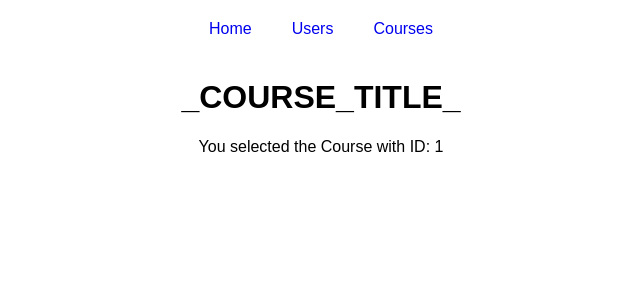
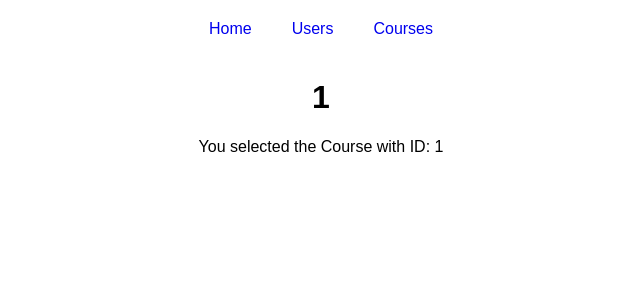
Before and after one commit to GurunathSolanki/react-routing-assignment, a React (Create React App) app: page /1/1 in a window 1280 px wide. Shown: the top 300 px of the page, without its empty margins (319-959 px from the left). Built offline with nearby package versions, Linux system fonts and the light colour scheme.

Commit message:
Pass the course title to the Course page - pass it as a param

```diff
--- a/src/App.js
+++ b/src/App.js
@@ -29,7 +29,7 @@ class App extends Component {
             <Route path='/users' exact component={Users} />
             <Route path='/courses' exact component={Courses} />
             <Route path='/home' exact pathname='/' />
-            <Route path='/:id' component={Course} />
+            <Route path='/:id/:title' component={Course} />
           </Switch>
         </div>
       </BrowserRouter>
--- a/src/containers/Course/Course.js
+++ b/src/containers/Course/Course.js
@@ -2,18 +2,22 @@ import React, { Component } from 'react';
 
 class Course extends Component {
   state = {
+    title: null,
     courseId: null,
   };
   componentDidMount() {
     console.log('[Course] mounted !!');
     console.log(this.props);
 
-    this.setState({ courseId: this.props.match.params.id });
+    this.setState({
+      courseId: this.props.match.params.id,
+      title: this.props.match.params.title,
+    });
   }
   render() {
     return (
       <div>
-        <h1>_COURSE_TITLE_</h1>
+        <h1>{this.state.title}</h1>
         <p>You selected the Course with ID: {this.state.courseId}</p>
       </div>
     );
--- a/src/containers/Courses/Courses.js
+++ b/src/containers/Courses/Courses.js
@@ -11,10 +11,10 @@ class Courses extends Component {
     ],
   };
 
-  courseClickHandler(id) {
-    console.log('[Courses] Course clicked :' + id);
+  courseClickHandler(id, title) {
+    console.log('[Courses] Course clicked :' + id + ':' + title);
     console.log(this.props);
-    this.props.history.push('/' + id);
+    this.props.history.push('/' + id + '/' + title);
   }
 
   render() {
@@ -25,7 +25,7 @@ class Courses extends Component {
           {this.state.courses.map((course) => {
             return (
               <article
-                onClick={() => this.courseClickHandler(course.id)}
+                onClick={() => this.courseClickHandler(course.id, course.title)}
                 className='Course'
                 key={course.id}
               >
```
